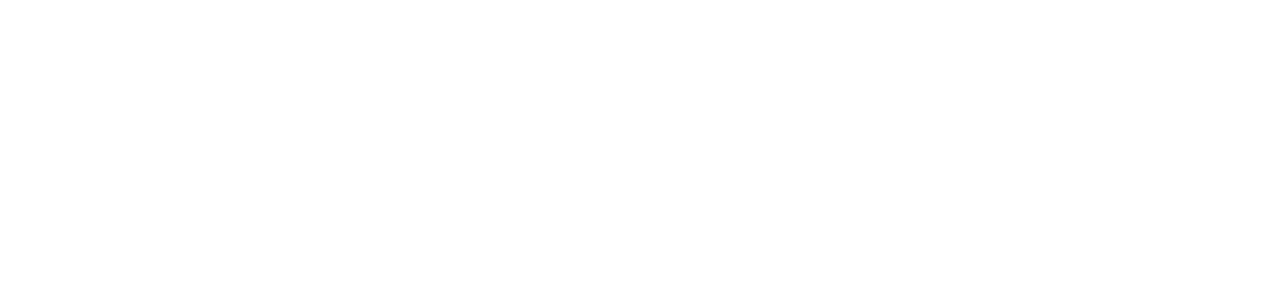
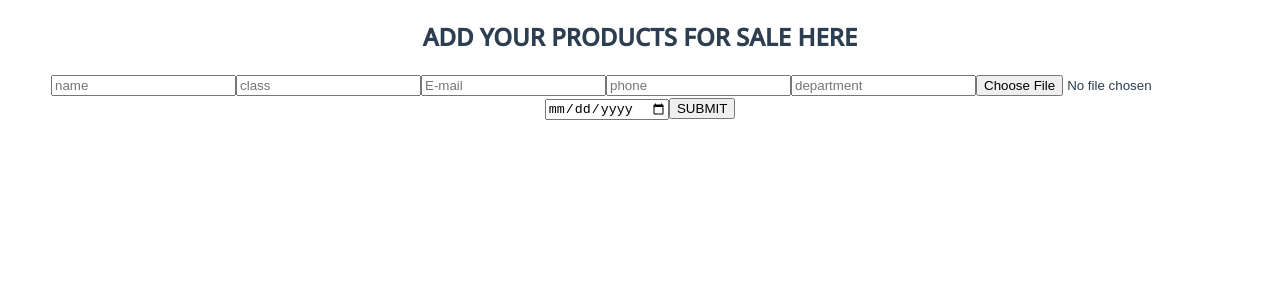
Before and after one commit to olatunji-20/sports, a Vue app: page /add-product in a window 1280 px wide. Before the commit this address had no page. Shown: the top 300 px of the page. Built offline with nearby package versions, Linux system fonts and the light colour scheme.

Commit message:
create backend for products

```diff
--- a/src/components/Navbar.vue
+++ b/src/components/Navbar.vue
@@ -36,7 +36,7 @@
                         </div>
                     </transition>
                     <li>Apparel</li>
-                    <li>Special deals</li>
+                    <li><router-link to="/add-product"> Special deals</router-link></li>
                 </ul>
             </div>
         </div>
--- a/src/router/index.js
+++ b/src/router/index.js
@@ -3,6 +3,7 @@ import HomeView from '../views/HomeView.vue'
 import Stand from '../views/Stand.vue'
 import Standd from '../views/Standd.vue'
 import Cart from '../views/Cart.vue'
+import Product from '../views/Product.vue'
 
 const routes = [
   {
@@ -24,6 +25,11 @@ const routes = [
     path: '/cart',
     name: 'Cart',
     component: Cart
+  },
+  {
+    path: '/add-product',
+    name: 'Product',
+    component: Product
   }
 ]
 
--- /dev/null
+++ b/src/views/Product.vue
@@ -0,0 +1,35 @@
+<template>
+    <section>
+        <h2>ADD YOUR PRODUCTS FOR SALE HERE</h2>
+        <div class="main">
+      <form @submit.prevent="test" enctype="multipart/form-data">
+        <input type="text" placeholder="name" v-model="name" />
+        <input type="text" placeholder="class" v-model="form" />
+        <input type="email" placeholder="E-mail" v-model="email" />
+        <input type="tel" placeholder="phone" v-model="phone" />
+        <input type="text" placeholder="department" v-model="department" />
+        <input
+          type="file"
+          name="img"
+          ref="picture"
+          v-on:change="fileSelected"
+        />
+        <input type="date" placeholder="date of birth" v-model="dob" />
+        <button>SUBMIT</button>
+      </form>
+    </div>
+    </section>
+</template>
+
+<script>
+export default {
+    name: "Product",
+    data() {
+        return {}
+    }
+}
+</script>
+
+<style scoped>
+
+</style>
```
Also changed, not shown: 1 other file (tests, documents, lock files or other folders).
